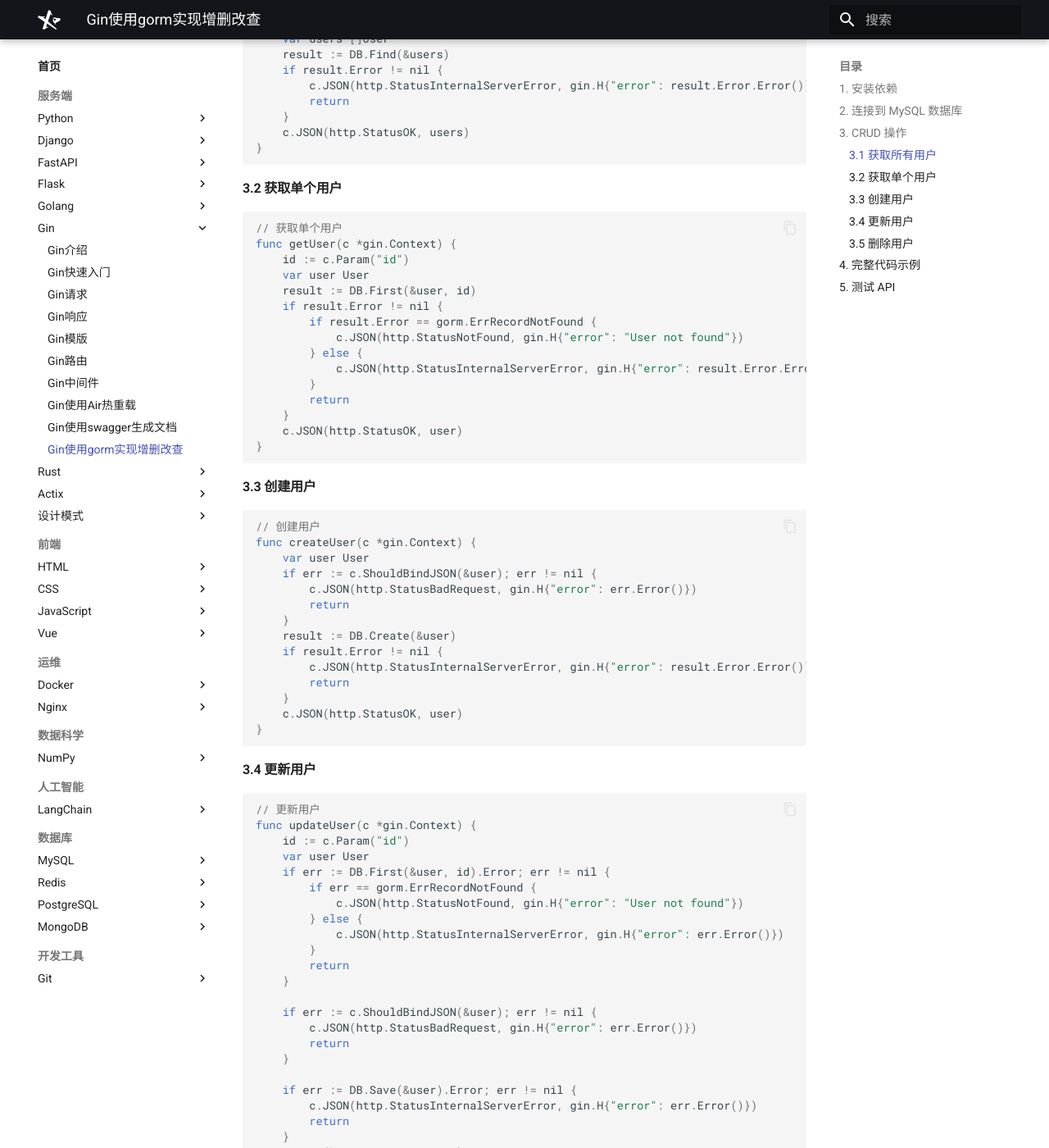
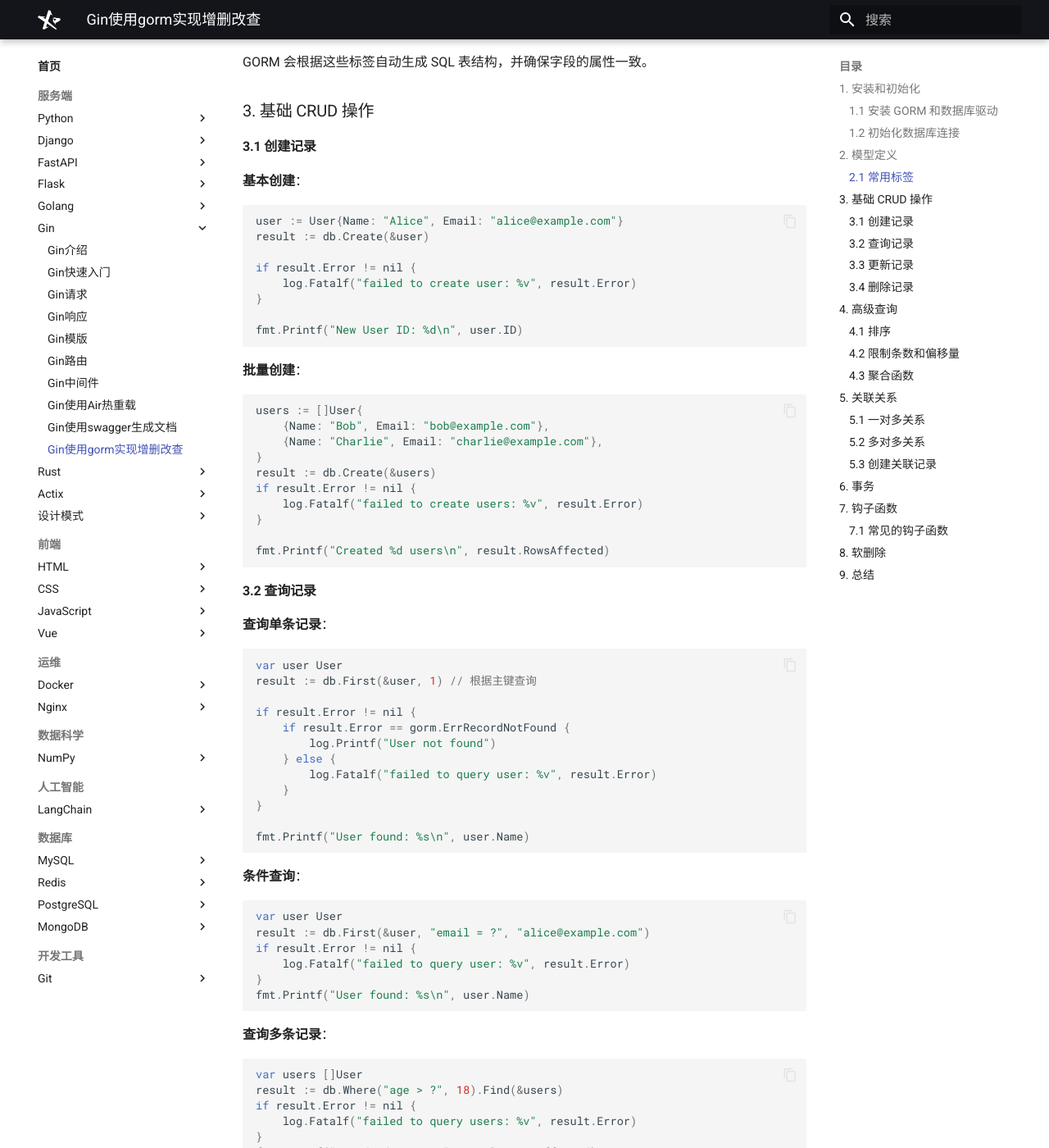
Before and after one commit to Eric54920/mkdocs, an MkDocs documentation site: the page built from docs/articles/Gin/Gin使用gorm实现增删改查.md, in a window 1280 px wide and 1400 px high, scrolled down 1762 px. Shown: the whole window at 82% size. Built offline with MkDocs 1.6.1 and Material for MkDocs 9.7.7, drawn with Linux system fonts in a browser that asks for light colours; some web fonts are replaced; comment, search, counter and statistics services are not loaded; some of the changed text lies outside the part shown.

Commit message:
docs:update docs

````diff
--- a/docs/articles/Gin/Gin使用gorm实现增删改查.md
+++ b/docs/articles/Gin/Gin使用gorm实现增删改查.md
@@ -2,325 +2,357 @@
 comments: true
 ---
 
-在 Go 中使用 Gin 和 GORM 操作 MySQL 是一种常见的组合，适用于构建高效的 RESTful API。下面是一个详细的指南，介绍如何使用 Gin 和 GORM 进行 MySQL 操作，包括所有常见的操作。
+`GORM` 是 Go 语言中功能强大且灵活的对象关系映射（ORM）库，它支持多种数据库（如 MySQL、PostgreSQL、SQLite、SQL Server），并提供了丰富的数据库操作函数。在这篇详细介绍中，我们将讨论 GORM 的核心功能及常用的操作函数，包括模型定义、CRUD（增删改查）操作、关联关系、事务、异常处理、以及高级查询和钩子函数等。每个部分将会附上具体的示例代码和异常处理方式。
 
-### 1. 安装依赖
+### 1. 安装和初始化
 
-首先，确保你已经安装了 `gin` 和 `gorm` 及其 MySQL 驱动程序。
+#### 1.1 安装 GORM 和数据库驱动
 
 ```bash
-go get -u github.com/gin-gonic/gin
 go get -u gorm.io/gorm
 go get -u gorm.io/driver/mysql
 ```
 
-### 2. 连接到 MySQL 数据库
+#### 1.2 初始化数据库连接
 
-在你的项目中，创建一个文件 `main.go`，并设置 MySQL 连接。
+以 MySQL 为例：
 
 ```go
 package main
 
 import (
-    "log"
-    "net/http"
-    "time"
-
-    "github.com/gin-gonic/gin"
     "gorm.io/driver/mysql"
     "gorm.io/gorm"
-    "gorm.io/gorm/logger"
+    "log"
 )
 
-var DB *gorm.DB
-
-// 初始化数据库连接
-func initDB() {
-    dsn := "username:password@tcp(127.0.0.1:3306)/dbname?charset=utf8mb4&parseTime=True&loc=Local"
-    var err error
-    DB, err = gorm.Open(mysql.Open(dsn), &gorm.Config{
-        Logger: logger.Default.LogMode(logger.Info),
-    })
+func main() {
+    dsn := "user:password@tcp(127.0.0.1:3306)/dbname?charset=utf8mb4&parseTime=True&loc=Local"
+    db, err := gorm.Open(mysql.Open(dsn), &gorm.Config{})
     if err != nil {
         log.Fatalf("failed to connect database: %v", err)
     }
 
-    // 自动迁移
-    DB.AutoMigrate(&User{})
-}
-
-// 用户模型
-type User struct {
-    ID        uint      `gorm:"primaryKey"`
-    Name      string    `gorm:"size:100"`
-    Email     string    `gorm:"uniqueIndex;size:100"`
-    CreatedAt time.Time
-    UpdatedAt time.Time
-}
-
-func main() {
-    r := gin.Default()
-    initDB()
-
-    r.GET("/users", getUsers)
-    r.GET("/users/:id", getUser)
-    r.POST("/users", createUser)
-    r.PUT("/users/:id", updateUser)
-    r.DELETE("/users/:id", deleteUser)
-
-    r.Run(":8080")
-}
-
-```
-
-### 3. CRUD 操作
-
-#### 3.1 获取所有用户
-
-```go
-// 获取所有用户
-func getUsers(c *gin.Context) {
-    var users []User
-    result := DB.Find(&users)
-    if result.Error != nil {
-        c.JSON(http.StatusInternalServerError, gin.H{"error": result.Error.Error()})
-        return
+    // 检查连接池
+    sqlDB, err := db.DB()
+    if err != nil {
+        log.Fatalf("failed to get db instance: %v", err)
     }
-    c.JSON(http.StatusOK, users)
+    defer sqlDB.Close()
 }
 ```
 
-#### 3.2 获取单个用户
+在这里，我们创建了数据库连接，并对错误进行了处理。
 
-```go
-// 获取单个用户
-func getUser(c *gin.Context) {
-    id := c.Param("id")
-    var user User
-    result := DB.First(&user, id)
-    if result.Error != nil {
-        if result.Error == gorm.ErrRecordNotFound {
-            c.JSON(http.StatusNotFound, gin.H{"error": "User not found"})
-        } else {
-            c.JSON(http.StatusInternalServerError, gin.H{"error": result.Error.Error()})
-        }
-        return
-    }
-    c.JSON(http.StatusOK, user)
-}
-```
+### 2. 模型定义
 
-#### 3.3 创建用户
-
-```go
-// 创建用户
-func createUser(c *gin.Context) {
-    var user User
-    if err := c.ShouldBindJSON(&user); err != nil {
-        c.JSON(http.StatusBadRequest, gin.H{"error": err.Error()})
-        return
-    }
-    result := DB.Create(&user)
-    if result.Error != nil {
-        c.JSON(http.StatusInternalServerError, gin.H{"error": result.Error.Error()})
-        return
-    }
-    c.JSON(http.StatusOK, user)
-}
-```
-
-#### 3.4 更新用户
-
-```go
-// 更新用户
-func updateUser(c *gin.Context) {
-    id := c.Param("id")
-    var user User
-    if err := DB.First(&user, id).Error; err != nil {
-        if err == gorm.ErrRecordNotFound {
-            c.JSON(http.StatusNotFound, gin.H{"error": "User not found"})
-        } else {
-            c.JSON(http.StatusInternalServerError, gin.H{"error": err.Error()})
-        }
-        return
-    }
-
-    if err := c.ShouldBindJSON(&user); err != nil {
-        c.JSON(http.StatusBadRequest, gin.H{"error": err.Error()})
-        return
-    }
-
-    if err := DB.Save(&user).Error; err != nil {
-        c.JSON(http.StatusInternalServerError, gin.H{"error": err.Error()})
-        return
-    }
-    c.JSON(http.StatusOK, user)
-}
-```
-
-#### 3.5 删除用户
-
-```go
-// 删除用户
-func deleteUser(c *gin.Context) {
-    id := c.Param("id")
-    if err := DB.Delete(&User{}, id).Error; err != nil {
-        c.JSON(http.StatusInternalServerError, gin.H{"error": err.Error()})
-        return
-    }
-    c.JSON(http.StatusOK, gin.H{"message": "User deleted"})
-}
-```
-
-### 4. 完整代码示例
-
-将上述所有代码整合在一起，形成一个完整的示例项目：
+GORM 模型是通过结构体与数据库表映射的。模型中的字段通常映射到数据库中的列。GORM 会根据结构体自动创建或更新数据库表。
 
 ```go
 package main
 
 import (
-    "log"
-    "net/http"
     "time"
-
-    "github.com/gin-gonic/gin"
-    "gorm.io/driver/mysql"
-    "gorm.io/gorm"
-    "gorm.io/gorm/logger"
 )
 
-var DB *gorm.DB
-
-// 初始化数据库连接
-func initDB() {
-    dsn := "username:password@tcp(127.0.0.1:3306)/dbname?charset=utf8mb4&parseTime=True&loc=Local"
-    var err error
-    DB, err = gorm.Open(mysql.Open(dsn), &gorm.Config{
-        Logger: logger.Default.LogMode(logger.Info),
-    })
-    if err != nil {
-        log.Fatalf("failed to connect database: %v", err)
-    }
-
-    // 自动迁移
-    DB.AutoMigrate(&User{})
-}
-
-// 用户模型
 type User struct {
-    ID        uint      `gorm:"primaryKey"`
-    Name      string    `gorm:"size:100"`
-    Email     string    `gorm:"uniqueIndex;size:100"`
+    ID        uint      `gorm:"primaryKey"` // 主键
+    Name      string    `gorm:"size:100"`   // 字符长度为100
+    Email     string    `gorm:"unique"`     // 唯一字段
+    Age       int       `gorm:"default:18"` // 默认值
     CreatedAt time.Time
     UpdatedAt time.Time
 }
+```
 
-func main() {
-    r := gin.Default()
-    initDB()
+#### 2.1 常用标签
 
-    r.GET("/users", getUsers)
-    r.GET("/users/:id", getUser)
-    r.POST("/users", createUser)
-    r.PUT("/users/:id", updateUser)
-    r.DELETE("/users/:id", deleteUser)
+- `primaryKey`: 定义主键字段。
+- `unique`: 唯一约束。
+- `size`: 限制字符串字段的长度。
+- `not null`: 字段不能为 `NULL`。
+- `default`: 定义字段的默认值。
 
-    r.Run(":8080")
+GORM 会根据这些标签自动生成 SQL 表结构，并确保字段的属性一致。
+
+### 3. 基础 CRUD 操作
+
+#### 3.1 创建记录
+
+**基本创建**：
+
+```go
+user := User{Name: "Alice", Email: "alice@example.com"}
+result := db.Create(&user)
+
+if result.Error != nil {
+    log.Fatalf("failed to create user: %v", result.Error)
 }
 
-// 获取所有用户
-func getUsers(c *gin.Context) {
-    var users []User
-    result := DB.Find(&users)
-    if result.Error != nil {
-        c.JSON(http.StatusInternalServerError, gin.H{"error": result.Error.Error()})
-        return
-    }
-    c.JSON(http.StatusOK, users)
+fmt.Printf("New User ID: %d\n", user.ID)
+```
+
+**批量创建**：
+
+```go
+users := []User{
+    {Name: "Bob", Email: "bob@example.com"},
+    {Name: "Charlie", Email: "charlie@example.com"},
+}
+result := db.Create(&users)
+if result.Error != nil {
+    log.Fatalf("failed to create users: %v", result.Error)
 }
 
-// 获取单个用户
-func getUser(c *gin.Context) {
-    id := c.Param("id")
-    var user User
-    result := DB.First(&user, id)
-    if result.Error != nil {
-        if result.Error == gorm.ErrRecordNotFound {
-            c.JSON(http.StatusNotFound, gin.H{"error": "User not found"})
-        } else {
-            c.JSON(http.StatusInternalServerError, gin.H{"error": result.Error.Error()})
-        }
-        return
+fmt.Printf("Created %d users\n", result.RowsAffected)
+```
+
+#### 3.2 查询记录
+
+**查询单条记录**：
+
+```go
+var user User
+result := db.First(&user, 1) // 根据主键查询
+
+if result.Error != nil {
+    if result.Error == gorm.ErrRecordNotFound {
+        log.Printf("User not found")
+    } else {
+        log.Fatalf("failed to query user: %v", result.Error)
     }
-    c.JSON(http.StatusOK, user)
 }
 
-// 创建用户
-func createUser(c *gin.Context) {
-    var user User
-    if err := c.ShouldBindJSON(&user); err != nil {
-        c.JSON(http.StatusBadRequest, gin.H{"error": err.Error()})
-        return
-    }
-    result := DB.Create(&user)
-    if result.Error != nil {
-        c.JSON(http.StatusInternalServerError, gin.H{"error": result.Error.Error()})
-        return
-    }
-    c.JSON(http.StatusOK, user)
+fmt.Printf("User found: %s\n", user.Name)
+```
+
+**条件查询**：
+
+```go
+var user User
+result := db.First(&user, "email = ?", "alice@example.com")
+if result.Error != nil {
+    log.Fatalf("failed to query user: %v", result.Error)
+}
+fmt.Printf("User found: %s\n", user.Name)
+```
+
+**查询多条记录**：
+
+```go
+var users []User
+result := db.Where("age > ?", 18).Find(&users)
+if result.Error != nil {
+    log.Fatalf("failed to query users: %v", result.Error)
+}
+fmt.Printf("Found %d users\n", result.RowsAffected)
+```
+
+#### 3.3 更新记录
+
+**更新单个字段**：
+
+```go
+var user User
+db.First(&user, 1)
+
+user.Name = "UpdatedName"
+result := db.Save(&user) // 使用 Save 更新整个对象
+if result.Error != nil {
+    log.Fatalf("failed to update user: %v", result.Error)
 }
 
-// 更新用户
-func updateUser(c *gin.Context) {
-    id := c.Param("id")
-    var user User
-    if err := DB.First(&user, id).Error; err != nil {
-        if err == gorm.ErrRecordNotFound {
-            c.JSON(http.StatusNotFound, gin.H{"error": "User not found"})
-        } else {
-            c.JSON(http.StatusInternalServerError, gin.H{"error": err.Error()})
-        }
-        return
-    }
+fmt.Println("User updated")
+```
 
-    if err := c.ShouldBindJSON(&user); err != nil {
-        c.JSON(http.StatusBadRequest, gin.H{"error": err.Error()})
-        return
-    }
+**更新特定字段**：
 
-    if err := DB.Save(&user).Error; err != nil {
-        c.JSON(http.StatusInternalServerError, gin.H{"error": err.Error()})
-        return
-    }
-    c.JSON(http.StatusOK, user)
-}
-
-// 删除用户
-func deleteUser(c *gin.Context) {
-    id := c.Param("id")
-    if err := DB.Delete(&User{}, id).Error; err != nil {
-        c.JSON(http.StatusInternalServerError, gin.H{"error": err.Error()})
-        return
-    }
-    c.JSON(http.StatusOK, gin.H{"message": "User deleted"})
+```go
+result := db.Model(&user).Update("name", "UpdatedName")
+if result.Error != nil {
+    log.Fatalf("failed to update name: %v", result.Error)
 }
 ```
 
-### 5. 测试 API
+**批量更新**：
 
-启动你的应用程序：
-
-```bash
-go run main.go
+```go
+result := db.Model(&User{}).Where("age < ?", 18).Updates(map[string]interface{}{"age": 18})
+if result.Error != nil {
+    log.Fatalf("failed to update users: %v", result.Error)
+}
 ```
 
-使用工具如 `curl` 或 Postman 来测试你的 API。例如，使用 `curl` 创建一个用户：
+#### 3.4 删除记录
 
-```bash
-curl -X POST http://localhost:8080/users -d '{"Name":"Alice", "Email":"alice@example.com"}' -H "Content-Type:
+**删除单条记录**：
 
- application/json"
+```go
+var user User
+db.First(&user, 1)
+
+result := db.Delete(&user)
+if result.Error != nil {
+    log.Fatalf("failed to delete user: %v", result.Error)
+}
 ```
 
-这个指南展示了如何使用 Gin 和 GORM 进行基本的 CRUD 操作。你可以根据需要扩展和优化这个基础结构来适应更复杂的业务逻辑和需求。
+**批量删除**：
+
+```go
+result := db.Where("age < ?", 18).Delete(&User{})
+if result.Error != nil {
+    log.Fatalf("failed to delete users: %v", result.Error)
+}
+```
+
+### 4. 高级查询
+
+#### 4.1 排序
+
+```go
+var users []User
+db.Order("age desc").Find(&users)
+```
+
+#### 4.2 限制条数和偏移量
+
+```go
+var users []User
+db.Limit(10).Offset(5).Find(&users) // 从第 6 条开始，查询 10 条记录
+```
+
+#### 4.3 聚合函数
+
+```go
+var count int64
+db.Model(&User{}).Where("age > ?", 18).Count(&count)
+fmt.Printf("Number of users older than 18: %d\n", count)
+```
+
+### 5. 关联关系
+
+#### 5.1 一对多关系
+
+```go
+type User struct {
+    ID    uint
+    Name  string
+    Posts []Post `gorm:"foreignKey:UserID"`
+}
+
+type Post struct {
+    ID     uint
+    Title  string
+    UserID uint
+}
+
+var user User
+db.Preload("Posts").First(&user)
+```
+
+#### 5.2 多对多关系
+
+```go
+type User struct {
+    ID      uint
+    Name    string
+    Friends []*User `gorm:"many2many:user_friends"`
+}
+```
+
+#### 5.3 创建关联记录
+
+```go
+user := User{
+    Name: "Alice",
+    Posts: []Post{
+        {Title: "First Post"},
+        {Title: "Second Post"},
+    },
+}
+db.Create(&user)
+```
+
+### 6. 事务
+
+GORM 支持事务管理，用来确保多个操作在同一事务中执行。
+
+```go
+func CreateUserWithTransaction(db *gorm.DB) error {
+    return db.Transaction(func(tx *gorm.DB) error {
+        if err := tx.Create(&User{Name: "Tom"}).Error; err != nil {
+            return err // 事务会自动回滚
+        }
+
+        if err := tx.Create(&Post{Title: "Hello"}).Error; err != nil {
+            return err // 事务会自动回滚
+        }
+
+        return nil // 提交事务
+    })
+}
+```
+
+如果函数返回 `nil`，事务将会提交；否则，事务会自动回滚。
+
+### 7. 钩子函数
+
+GORM 支持钩子函数，可以在模型的生命周期中插入逻辑操作。
+
+#### 7.1 常见的钩子函数
+
+- `BeforeCreate`
+- `AfterCreate`
+- `BeforeUpdate`
+- `AfterUpdate`
+- `BeforeDelete`
+- `AfterDelete`
+
+**示例**：
+
+```go
+func (u *User) BeforeCreate(tx *gorm.DB) (err error) {
+    if u.Name == "" {
+        return errors.New("name cannot be empty")
+    }
+    return nil
+}
+```
+
+在 `BeforeCreate` 钩子中，检查 `Name` 字段是否为空，如果为空则返回错误，阻止用户创建。
+
+### 8. 软删除
+
+GORM 支持软删除，通过在模型中添加 `gorm.DeletedAt` 字段实现。
+
+```go
+type User struct {
+    ID        uint
+    Name      string
+    DeletedAt gorm.DeletedAt `gorm:"index"`
+}
+```
+
+调用 `db.Delete` 时，记录不会真正删除，而是更新 `DeletedAt` 字段。查询时默认会忽略这些软删除的记录。可以通过 `Unscoped` 查询被软删除的记录：
+
+```go
+var users []
+
+User
+db.Unscoped().Where("name = ?", "Tom").Find(&users) // 包括软删除的记录
+```
+
+### 9. 总结
+
+GORM 是一个功能丰富的 ORM 框架，提供了包括模型定义、CRUD、关联关系、事务管理、钩子函数、软删除等功能。通过这些操作函数，可以高效地与数据库交互并处理数据。常见的操作如：
+
+1. **创建** (`Create`)
+2. **查询** (`First`, `Find`, `Where`)
+3. **更新** (`Save`, `Update`)
+4. **删除** (`Delete`)
+5. **关联关系** (`Preload`)
+6. **事务管理** (`Transaction`)
+7. **钩子函数**（`BeforeCreate` 等）
+
+在 GORM 中，异常处理至关重要。每个数据库操作函数返回一个 `*gorm.DB` 类型的结果对象，可以通过 `Error` 属性检查操作是否成功。
````
